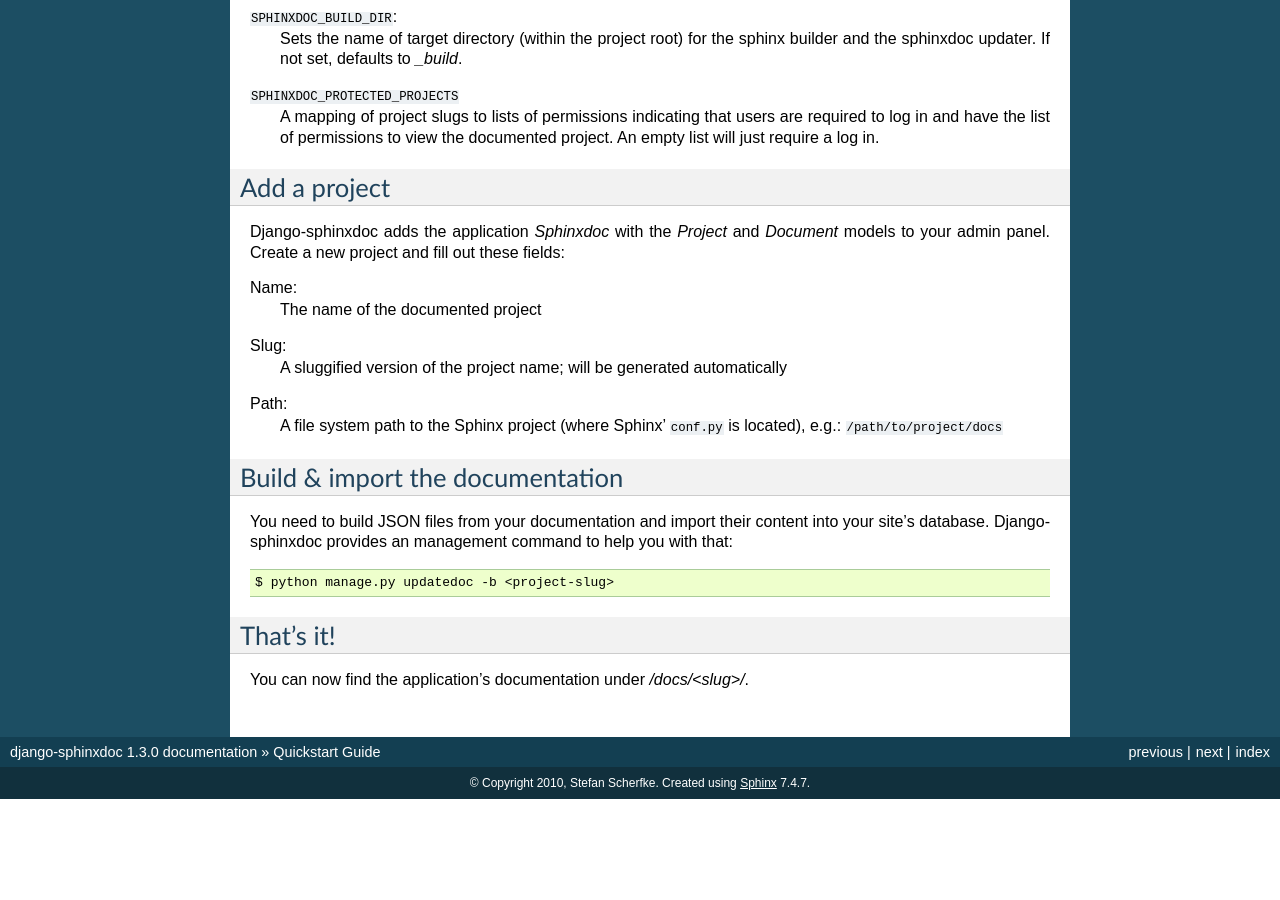
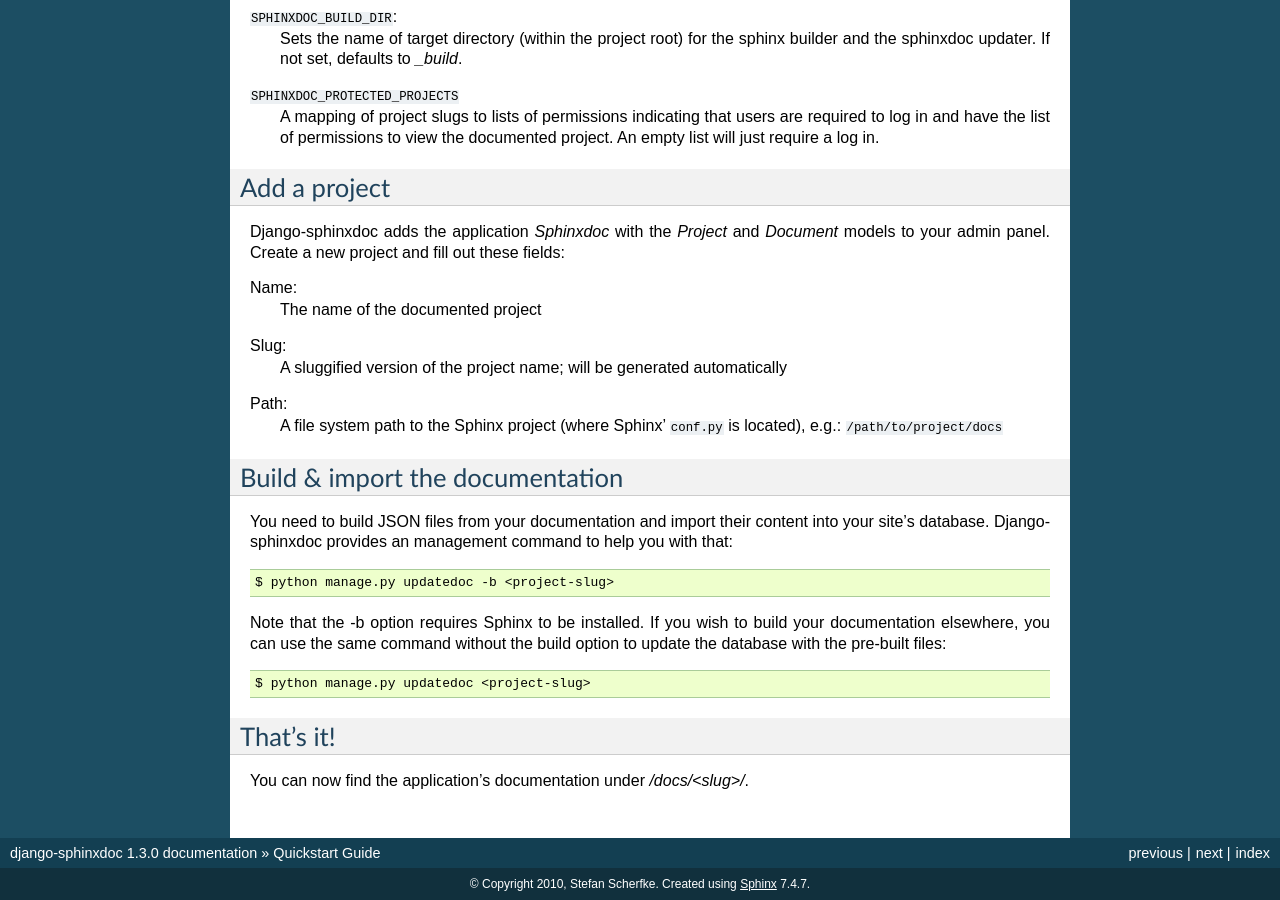
Before and after one commit to insurgency/django-sphinxdoc, a Sphinx documentation site: the page built from docs/quickstart.txt, in a window 1280 px wide and 900 px high, scrolled down 913 px. Built offline with Sphinx 7.4.7, drawn with Linux system fonts in a browser that asks for light colours; before the commit the page ends 1712 px from its top, so only the background shows below that.

Commit message:
Adds documentation about -b option requirements to documentation.

```diff
--- a/docs/quickstart.txt
+++ b/docs/quickstart.txt
@@ -106,6 +106,14 @@
 
     $ python manage.py updatedoc -b <project-slug>
 
+Note that the -b option requires Sphinx to be installed. If you wish to build
+your documentation elsewhere, you can use the same command without the build
+option to update the database with the pre-built files:
+
+.. sourcecode:: bash
+
+    $ python manage.py updatedoc <project-slug>
+
 
 That’s it!
 ----------
```
